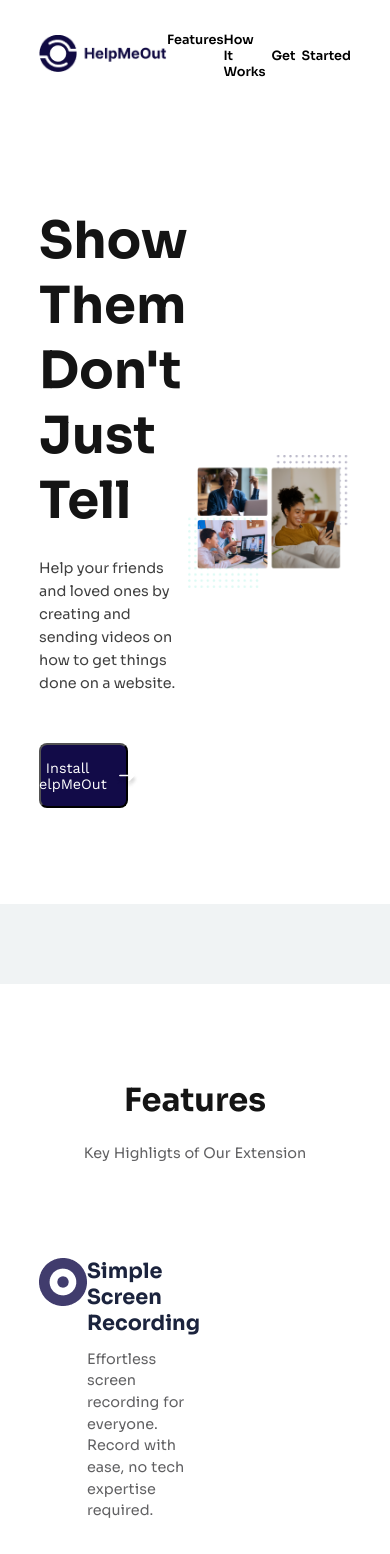
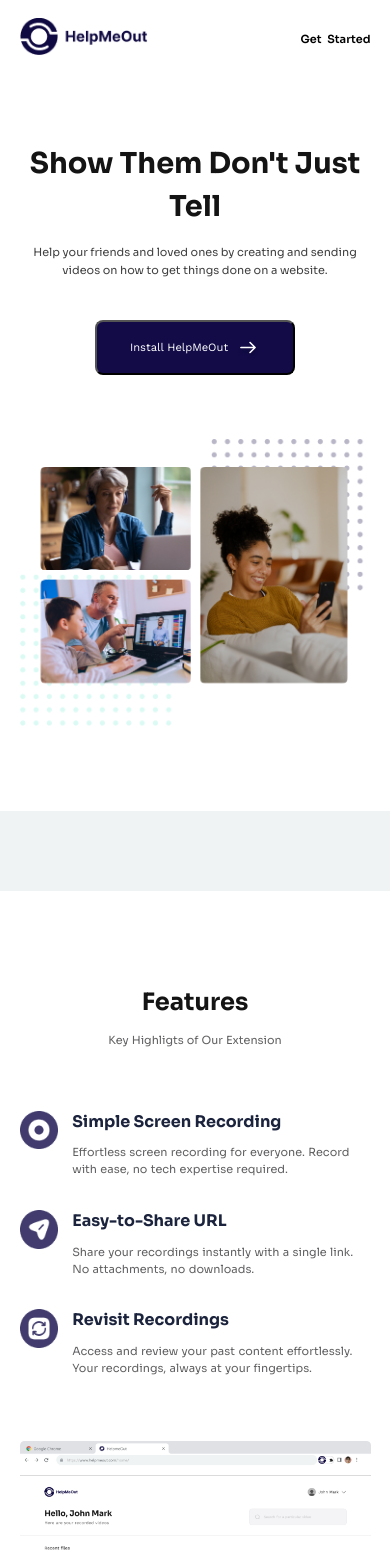
Before and after one commit to 0laolu/screen-record-extension, a React (Vite) app: page / in a window 390 px wide. Shown: the top 1554 px of the page. Built offline with nearby package versions, Linux system fonts and the light colour scheme.

Commit message:
feat: make landing page responsive

```diff
--- a/src/index.css
+++ b/src/index.css
@@ -258,6 +258,11 @@ section {
   margin-bottom: 1rem;
 }
 
+.feature-icon img {
+  max-width: 100%;
+  height: auto;
+}
+
 .app-features-content {
   width: 88%;
 }
@@ -311,6 +316,11 @@ section {
   text-align: center;
 }
 
+.how-it-works-card-content img {
+  max-width: 100%;
+  height: auto;
+}
+
 .card-content-header {
   color: #1B233D;
   font-size: 1.3rem;
@@ -362,3 +372,301 @@ section {
 .footer-content p {
   color: hsl(0, 0%, 90%);
 }
+
+
+@media screen and (max-width: 1120px) {
+
+  .nav-bar {
+    width: 90%;
+    padding: 1rem 0;
+  }
+
+  .logo img {
+    width: 8rem;
+    cursor: pointer;
+  }
+
+  .nav-links {
+    display: flex;
+    justify-content: flex-end;
+  }
+
+  .nav-links li {
+    font-size: 0.7rem;
+  }
+
+  .about-extension {
+    display: none;
+  }
+
+  .get-started {
+    cursor: pointer;
+  }
+
+
+  /* HERO SECTION */
+
+  .hero-section {
+    padding: 4rem 0 5rem 0;
+    margin-bottom: 5rem;
+  }
+
+  .hero-section-content-wrapper {
+    width: 90%;
+    display: block;
+  }
+
+  .hero-section-content {
+    width: 100%;
+    text-align: center;
+    margin: 0 auto;
+    /* max-width: 547px; */
+  }
+
+  .hero-section-content h1 {
+    font-size: 1.8rem;
+    line-height: 1.5;
+    max-width: 350px;
+    margin: 0 auto;
+  }
+
+  .hero-section-content .description {
+    font-size: 0.7rem;
+    padding: 1rem 0;
+    max-width: 580px;
+  }
+
+  .hero-btn-container {
+    margin: 1.5rem 0 4rem 0;
+  }
+
+  .hero-btn-container button {
+    margin: 0 auto;
+    padding: 0.8rem 0;
+    width: 80%;
+    font-size: 0.7rem;
+    max-width: 200px;
+  }
+
+  .hero-image {
+    max-width: 550px;
+    margin: 0 auto;
+  }
+
+  /* STYLING FOR THE FEATURES SECTION */
+
+
+  .features-section-content-wrapper {
+    width: 90%;
+  }
+
+  .section-header {
+    font-size: 1.5rem ;
+  }
+
+  .features-section-content-wrapper .heading p {
+    font-size: 0.7rem;
+    padding-top: 1rem;
+  }
+
+  .features-section-content {
+    display: block;
+    padding-top: 4rem;
+  }
+
+  .features-section-app-features {
+    width: 100%;
+  }
+
+  .app-features-card {
+    width: 100%;
+    max-width: 440px;
+    margin-bottom: 2rem;
+    margin: 0 auto 2rem auto;
+  }
+
+  .app-features-card:last-child {
+    margin-bottom: 4rem;
+  }
+
+  .app-features-content {
+    width: 85%;
+  }
+
+  .feature-icon {
+    width: 11%;
+  }
+
+  .app-features-content h3 {
+    font-size: 1rem;
+    padding-bottom: 0.8rem;
+  }
+
+  .app-features-content p {
+    font-size: 0.7rem;
+  }
+
+
+  .features-section-image {
+    max-width: 550px;
+    margin: 0 auto;
+  }
+
+
+  /* HOW IT WORKS SECTIION */
+
+  .how-it-works-content-wrapper {
+    width: 90%;
+    /* padding: 6rem 0; */
+  }
+
+  .how-it-works-content-wrapper .section-header {
+    margin-bottom: 1rem;
+  }
+
+  .how-it-works-card-container {
+    grid-template-columns: repeat(1, 1fr);
+    justify-content: center;
+  }
+
+  .how-it-works-card {
+    /* max-width: 358px; */
+    margin: 0 auto 4rem auto;
+  }
+
+  .how-it-works-card-content > img {
+    width: 11%;
+  }
+
+  .card-content-header {
+    font-size: 1rem;
+    padding: 1rem 0;
+  }
+
+  .how-it-works-card-content .description {
+    font-size: 0.7rem;
+  }
+
+  .card-image {
+    padding-top: 2rem;
+  }
+
+
+  /* STYLING THE FOOTER */
+
+  .footer-content {
+    width: 90%;
+    padding: 1.5rem 0;
+    display: block;
+  }
+
+  .footer-content h3,
+  .footer-content p {
+    font-size: 0.8rem;
+    margin-bottom: 1.2rem;
+  }
+
+  .footer-content h3 {
+    margin-top: 4rem;
+  }
+
+
+}
+
+@media screen and (min-width: 1121px) and (max-width: 1620px) {
+
+  .nav-bar {
+    width: 90%;
+    max-width: 1300px;
+  }
+
+  .hero-section-content-wrapper {
+    width: 90%;
+    max-width: 1300px;
+  }
+
+  .hero-section-content h1 {
+    font-size: 2.5rem;
+  }
+
+  .hero-section-content .description {
+    font-size: 0.8rem;
+    max-width: 480px;
+  }
+
+  .hero-btn-container button {
+    font-size: 0.8rem;
+
+  }
+
+  .hero-image {
+    max-width: 630px;
+  }
+
+
+
+  .features-section-content-wrapper {
+    width: 90%;
+    max-width: 1300px;
+    margin: 0 auto;
+  }
+
+  .app-features-card {
+
+    max-width: 440px;
+    margin: 0 0 2rem 0;
+  }
+
+  .app-features-card:last-child {
+    margin-bottom: 1rem;
+  }
+
+  .app-features-content {
+    width: 85%;
+  }
+
+  .feature-icon {
+    width: 11%;
+  }
+
+  .app-features-content h3 {
+    font-size: 1rem;
+    padding-bottom: 0.8rem;
+  }
+
+  .app-features-content p {
+    font-size: 0.7rem;
+  }
+
+
+  .how-it-works-content-wrapper {
+    width: 90%;
+    max-width: 1300px;
+    /* padding: 6rem 0; */
+  }
+
+  .how-it-works-content-wrapper .section-header {
+    margin-bottom: 1rem;
+  }
+
+
+  .how-it-works-card {
+    max-width: 358px;
+    margin: 0 auto 2rem auto;
+  }
+
+
+
+  .card-content-header {
+    font-size: 1rem;
+    padding: 1rem 0;
+  }
+
+  .how-it-works-card-content .description {
+    font-size: 0.7rem;
+  }
+
+  .card-image {
+    padding-top: 2rem;
+  }
+}
```
Also changed, not shown: src/js/content.js (+11 -26 lines).
